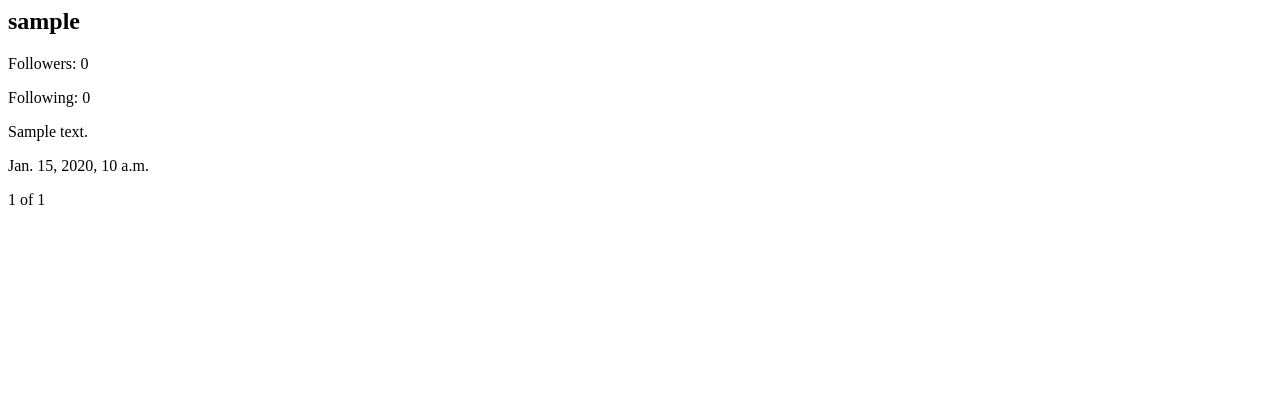
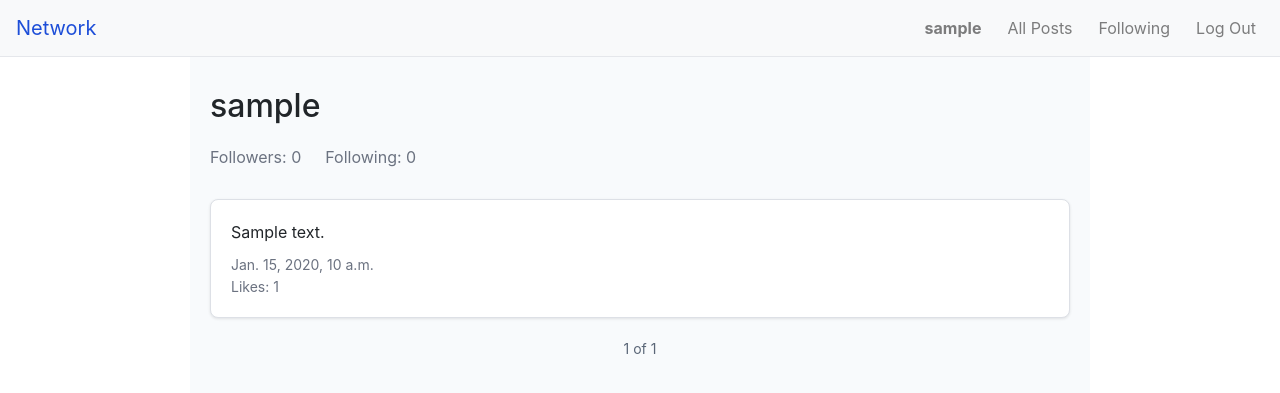
Before and after one commit to YoonjiLim/CS50-Web-Programming-with-Python-and-JavaScript, a Django app: a page that uses network/network/templates/network/profile.html in a window 1280 px wide. Shown: the top 393 px of the page. Run offline with Django 5.2, Linux system fonts and the light colour scheme; a user stored in the database is signed in; tables that the repository leaves empty hold one stand-in row (values such as "Sample post"); data that the repository does not hold is empty; parts of the project's set-up code (start-up, migrations or seed data) failed here and were passed over; some libraries are stand-ins or nearby versions.

Commit message:
Complete Network project

```diff
--- a/network/network/static/network/network.js
+++ b/network/network/static/network/network.js
@@ -28,35 +28,42 @@ function loadPosts(url) {
         }
 
         data.posts.forEach(post => {
+            console.log(post.user,post.is_authenticated, post.is_owner);
             const postDiv = document.createElement('div');
+            postDiv.className = 'post-card';
 
             postDiv.innerHTML = `
-            <h3><a href="/profile/${post.user}">${post.user}</a></h3>
+            <h3 class="post-user"><a href="/profile/${post.user}">${post.user}</a></h3>
             <p class="post-content">${post.content}</p>
-            <small>${post.timestamp}</small>
+            <small class="post-timestamp">${post.timestamp}</small>
             <p class="likes-count">Likes: ${post.likes_count}</p>`;
+
+            const buttonDiv = document.createElement('div');
+            buttonDiv.className = 'post-buttons';
 
             //Like button for authenticated users
             if (post.is_authenticated) {
                 const likeBtn = document.createElement('button');
+                likeBtn.className = 'post-button';
                 likeBtn.textContent = post.liked_by_user ? 'Unlike' : 'Like';
                 likeBtn.onclick = () => {
                     likePost(post, postDiv, likeBtn);
                 };
-                postDiv.append(likeBtn);
+                buttonDiv.append(likeBtn);
             }
 
             //Edit button for the owner of the post
             if (post.is_owner) {
                 const editBtn = document.createElement('button');
+                editBtn.className = 'post-button';
                 editBtn.textContent = 'Edit';
                 editBtn.onclick = () => {
                     editPost(post, postDiv, editBtn);
                 };
-
-                postDiv.append(editBtn);
+                buttonDiv.append(editBtn);
             }
 
+            postDiv.append(buttonDiv);
             postsContainer.append(postDiv);
         });
 
@@ -103,32 +110,34 @@ function renderPagination(data){
     const container = document.querySelector('#posts-container');
     const baseUrl = container.dataset.url;
 
-    //Create previous button if there are prev pages.
+    // Previous Button
+    const previousBtn = document.createElement('button');
+    previousBtn.textContent = 'Previous';
     if (data.has_previous) {
-        const previousBtn = document.createElement('button');
-        previousBtn.textContent = 'Previous';
-
         previousBtn.onclick = () => {
             loadPosts(`${baseUrl}?page=${data.current_page - 1}`);
         };
-        paginationDiv.append(previousBtn);
+    } else {
+        previousBtn.style.visibility = 'hidden';
     }
+    paginationDiv.append(previousBtn);
 
     //Current of total pages
     const currentPageNum = document.createElement('span');
     currentPageNum.textContent = `${data.current_page} of ${data.num_pages}`;
     paginationDiv.append(currentPageNum);
 
-    //Create next button if there are next pages.
+    //Next Button
+    const nextBtn = document.createElement('button');
+    nextBtn.textContent = 'Next';
     if (data.has_next) {
-        const nextBtn = document.createElement('button');
-        nextBtn.textContent = 'Next';
-
         nextBtn.onclick = () => {
             loadPosts(`${baseUrl}?page=${data.current_page + 1}`);
         };
-        paginationDiv.append(nextBtn);
+    } else {
+        nextBtn.style.visibility = 'hidden';
     }
+    paginationDiv.append(nextBtn);
 }
 
 
@@ -136,6 +145,7 @@ function editPost(post, postDiv, editBtn) {
     const content = postDiv.querySelector('.post-content');
     const textarea = document.createElement('textarea');
 
+    textarea.className = 'edit-textarea';
     textarea.value = post.content;
     content.replaceWith(textarea);
 
--- a/network/network/static/network/styles.css
+++ b/network/network/static/network/styles.css
@@ -0,0 +1,209 @@
+:root {
+    --primary-blue: #1d4ed8;
+}
+
+/* Navbar */
+.navbar {
+    border-bottom: 1px solid #e5e7eb;
+}
+
+.nav-link {
+    margin-left: 10px;
+}
+
+.navbar-brand {
+    color: var(--primary-blue) !important;
+}
+
+.nav-link:hover {
+    color: var(--primary-blue) !important;
+}
+
+/* Body */
+.body {
+    max-width: 900px;
+    margin: 0 auto;
+    padding: 30px 20px;
+    background-color: #f8fafc;
+}
+
+/* New Post Form */
+#new-post {
+    margin-bottom: 30px;
+}
+
+#post-content, .edit-textarea {
+    width: 100%;
+    min-height: 100px;
+    padding: 12px;
+    resize: vertical;
+    border: 1px solid #d1d5db;
+    border-radius: 6px;
+    overflow-wrap: break-word;
+    word-break: break-word;
+    box-sizing: border-box;
+}
+
+#post-content:focus, .edit-textarea:focus {
+    outline: none;
+    border-color: var(--primary-blue);
+    box-shadow: 0 0 0 3px rgba(41, 90, 225, 0.2);
+}
+
+.post-submit {
+    display: flex;
+    justify-content: flex-end;
+    margin-top: 8px;
+}
+
+#submit-post {
+    padding: 8px 18px;
+    border: none;
+    border-radius: 6px;
+    background-color: var(--primary-blue);
+    color: white;
+}
+
+#submit-post:hover {
+    background-color: #1e40af;
+}
+
+/* Post */
+.post-card {
+    padding: 20px;
+    margin-bottom: 20px;
+    border: 1px solid #dde0e6;
+    border-radius: 8px;
+    background-color: white;
+    overflow-wrap: break-word;
+    box-shadow: 0 1px 3px rgba(0,0,0,0.1);
+}
+
+.post-user {
+    margin-bottom: 12px;
+}
+
+.post-user a {
+    color: var(--primary-blue);
+    font-weight: 600;
+    text-decoration: none;
+}
+
+.post-user a:hover {
+    color: #1e40af;
+}
+
+.post-buttons {
+    display: flex;
+    justify-content: flex-end;
+    gap: 6px;
+    margin-top: 10px;
+}
+
+.post-button {
+    padding: 6px 12px;
+    border: 1px solid #d1d5db;
+    border-radius: 5px;
+    background-color: white;
+}
+
+.post-button:hover {
+    border-color: var(--primary-blue);
+    color: var(--primary-blue);
+    background-color: #eff6ff;
+}
+
+.post-timestamp {
+    font-size: 14px;
+    color: #6b7280;
+}
+
+.likes-count {
+    margin-bottom: 0px;
+    font-size: 14px;
+    color: #6b7280;
+}
+
+/* Pagination */
+.pagination {
+    display: flex;
+    justify-content: center;
+    align-items: center;
+    gap: 12px;
+    margin-top: 10px;
+    margin-bottom: 20px;
+}
+
+.pagination button, .pagination a, .pagination-placeholder {
+    display: flex;
+    justify-content: center;
+    align-items: center;
+    width: 80px;
+    text-align: center;
+    box-sizing: border-box;
+    padding: 6px 14px;
+    border: 1px solid #d1d5db;
+    border-radius: 5px;
+    background-color: white;
+    color: #3c4757;
+    text-decoration: none;
+}
+
+.pagination button:hover, .pagination a:hover {
+    border-color: var(--primary-blue);
+    color: var(--primary-blue);
+    background-color: #eff6ff;
+}
+
+.pagination span {
+    font-size: 14px;
+    color: #5a6677;
+}
+
+.pagination-placeholder {
+    visibility: hidden;
+}
+
+
+/* Profile */
+.post-content {
+    margin-bottom: 8px;
+    overflow-wrap: break-word;
+    word-break: break-word;
+}
+
+.profile-header {
+    margin-bottom: 30px;
+}
+
+.profile-status {
+    display: flex;
+    gap: 24px;
+    color: #6b7280;
+}
+
+.profile-title {
+    display: flex;
+    align-items: center;
+    justify-content: space-between;
+    margin-bottom: 12px;
+}
+
+.follow-btn, .unfollow-btn {
+    padding: 7px 16px;
+    border: none;
+    border-radius: 6px;
+    background-color: var(--primary-blue);
+    color: white;
+}
+
+.follow-btn:hover, .unfollow-btn:hover {
+    background-color: #1e40af;
+}
+
+/* 추가 */
+#submit-post:focus, .post-button:focus, .pagination button:focus, .pagination a:focus {
+    outline: none;
+    border-color: var(--primary-blue);
+    box-shadow: 0 0 0 2px rgba(29, 78, 215, 0.15);
+}
--- a/network/network/templates/network/following.html
+++ b/network/network/templates/network/following.html
@@ -2,5 +2,5 @@
 
 {% block body %}
     <div id="posts-container" data-url="/api/following"></div>
-    <div id="pagination"></div>
+    <div class="pagination" id="pagination"></div>
 {% endblock %}
--- a/network/network/templates/network/layout.html
+++ b/network/network/templates/network/layout.html
@@ -10,10 +10,10 @@
     <body>
 
         <nav class="navbar navbar-expand-lg navbar-light bg-light">
-            <a class="navbar-brand" href="#">Network</a>
+            <a class="navbar-brand" href="{% url 'index' %}">Network</a>
 
-            <div>
-              <ul class="navbar-nav mr-auto">
+            <div class="ml-auto">
+              <ul class="navbar-nav">
                 {% if user.is_authenticated %}
                     <li class="nav-item">
                         <a class="nav-link" href="#"><strong>{{ user.username }}</strong></a>
--- a/network/network/templates/network/profile.html
+++ b/network/network/templates/network/profile.html
@@ -1,37 +1,54 @@
-<h2>{{ profile_user.username }}</h2>
+{% extends "network/layout.html"%}
 
-<p>Followers: {{ followers_count }}</p>
-<p>Following: {{ following_count }}</p>
+{% block body %}
+
+<div class="profile-header">
+    <div class="profile-title">
+        <h2>{{ profile_user.username }}</h2>
+
+        {% if user.is_authenticated and user != profile_user %}
+            {% if is_following %}
+                <form action="{% url 'unfollow' profile_user.username %}" method="post">
+                    {% csrf_token %}
+                    <button id="unfollow-btn" class="unfollow-btn">Unfollow</button>
+                </form>
+            {% else %}
+                <form action="{% url 'follow' profile_user.username %}" method="post">
+                    {% csrf_token %}
+                    <button id="follow-btn" class="follow-btn">Follow</button>
+                </form>
+            {% endif %}
+        {% endif %}
+    </div>
+
+    <div class="profile-status">
+        <span>Followers: {{ followers_count }}</span>
+        <span>Following: {{ following_count }}</span>
+    </div>
+</div>
 
 {% for post in posts %}
-    <div>
-        <p>{{ post.content }}</p>
-        <p>{{ post.timestamp }}</p>
+    <div class="post-card">
+        <p class="post-content">{{ post.content }}</p>
+        <small class="post-timestamp">{{ post.timestamp }}</small>
+        <p class="likes-count">Likes: {{ post.likes.count }}</p>
     </div>
 {% endfor %}
 
 <div class="pagination">
     {% if posts.has_previous %}
         <a href="?page={{ posts.previous_page_number }}">Previous</a>
+    {% else %}
+        <span class="pagination-placeholder"></span>
     {% endif %}
 
     <span>{{ posts.number }} of {{ posts.paginator.num_pages }}</span>
 
     {% if posts.has_next %}
         <a href="?page={{ posts.next_page_number }}">Next</a>
+    {% else %}
+        <span class="pagination-placeholder"></span>
     {% endif %}
 </div>
 
-{% if user.is_authenticated and user != profile_user %}
-    {% if is_following %}
-        <form action="{% url 'unfollow' profile_user.username %}" method="post">
-            {% csrf_token %}
-            <button id="unfollow-btn">Unfollow</button>
-        </form>
-    {% else %}
-        <form action="{% url 'follow' profile_user.username %}" method="post">
-            {% csrf_token %}
-            <button id="follow-btn">Follow</button>
-        </form>
-    {% endif %}
-{% endif %}
+{% endblock %}
```
Also changed, not shown: network/network/templates/network/index.html (+5 -3 lines).
